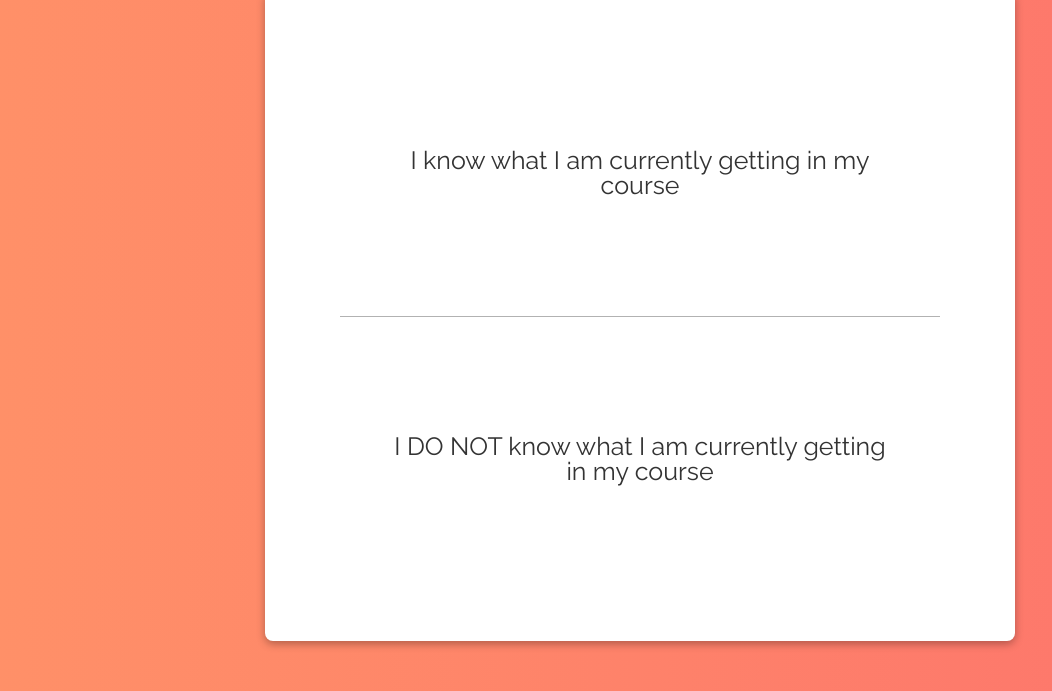
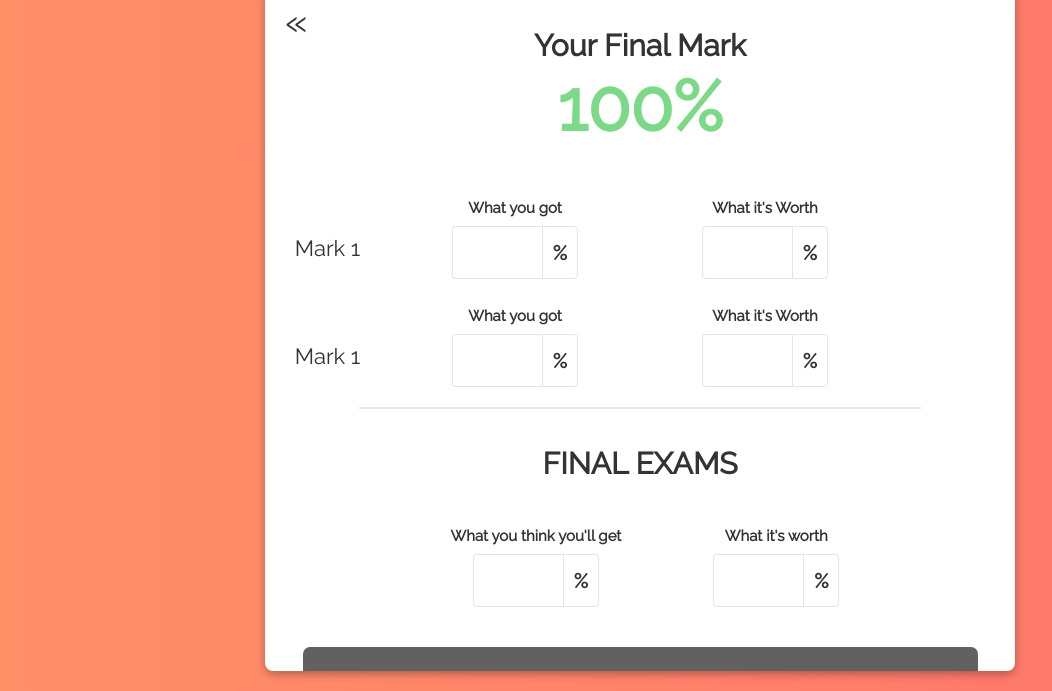
Before and after one commit to cg15255/gradeCalculator, a plain HTML site: page index.html in a window 1280 px wide. Shown: the part 109-800 px from the top of the page, without its empty margins (0-1052 px from the left). Drawn offline with Linux system fonts and the light colour scheme.

Commit message:
completed dontknowgrade card css and html

```diff
--- a/index.css
+++ b/index.css
@@ -178,3 +178,37 @@ input[type="number"] {
   margin: 4rem auto;
   justify-content: space-evenly;
 }
+
+.top-card .mark-row {
+  display: grid;
+  grid-template-columns: 2fr 4fr 4fr 2fr;
+  margin-bottom: -2rem;
+}
+
+.mark-row h4 {
+  font-size: 2.2rem;
+  align-self: end;
+  margin-bottom: 2rem;
+}
+
+.addMark {
+  background: #616161;
+  color: white;
+  font-size: 2.2rem;
+  padding: 2.2rem;
+  width: 90%;
+  margin: 0 auto 2rem;
+  border-radius: 0.7rem;
+  border: none;
+}
+
+.addMark:hover,
+.addMark:active {
+  cursor: pointer;
+  background: #444;
+}
+
+.secondScreen.dontKnow {
+  height: 68rem;
+  overflow-y: scroll;
+}
--- a/index.html
+++ b/index.html
@@ -29,13 +29,121 @@
       <h1>Grade Calculator<img src="logo.png" alt="logo" /></h1>
     </header>
     <main>
-      <div class="app secondScreen">
-        <h3 data-know="true">
+      <div class="app secondScreen dontKnow">
+        <!-- <h3 data-know="true">
           I know what I am currently getting in my course
         </h3>
         <h3 data-know="false">
           I DO NOT know what I am currently getting in my course
-        </h3>
+        </h3> -->
+        <span class="goBack"><a href="/">&laquo;</a></span>
+        <div class="top-card">
+          <h1>Your Final Mark</h1>
+          <h2 class="finalPercent">100%</h2>
+          <div class="marks">
+            <div class="mark-row">
+              <h4>Mark 1</h4>
+              <div class="what-you-got input-label-group">
+                <label for="currentGrade">What you got</label>
+                <div class="input-group">
+                  <input
+                    type="number"
+                    min="0"
+                    step="0.1"
+                    name="whatYouGot"
+                    id="whatYouGot-1"
+                  />
+                  <span class="input-after">%</span>
+                </div>
+                <!-- input-group-->
+              </div>
+              <!-- input-label-group-->
+              <div class="what-you-got input-label-group">
+                <label for="currentGrade">What it's Worth</label>
+                <div class="input-group">
+                  <input
+                    type="number"
+                    min="0"
+                    step="0.1"
+                    name="whatYouGot"
+                    id="whatYouGot-1"
+                  />
+                  <span class="input-after">%</span>
+                </div>
+                <!-- input-group-->
+              </div>
+              <!-- input-label-group-->
+            </div>
+            <!-- mark-row-->
+            <div class="mark-row">
+              <h4>Mark 1</h4>
+              <div class="what-you-got input-label-group">
+                <label for="currentGrade">What you got</label>
+                <div class="input-group">
+                  <input
+                    type="number"
+                    min="0"
+                    step="0.1"
+                    name="whatYouGot"
+                    id="whatYouGot-1"
+                  />
+                  <span class="input-after">%</span>
+                </div>
+                <!-- input-group-->
+              </div>
+              <!-- input-label-group-->
+              <div class="what-you-got input-label-group">
+                <label for="currentGrade">What it's Worth</label>
+                <div class="input-group">
+                  <input
+                    type="number"
+                    min="0"
+                    step="0.1"
+                    name="whatYouGot"
+                    id="whatYouGot-1"
+                  />
+                  <span class="input-after">%</span>
+                </div>
+                <!-- input-group-->
+              </div>
+              <!-- input-label-group-->
+            </div>
+            <!-- mark-row-->
+          </div>
+          <!-- marks-->
+        </div>
+        <!-- top-card-->
+
+        <h1>FINAL EXAMS</h1>
+        <div class="bottom-card">
+          <div class="input-label-group">
+            <label for="estimatedGrade">What you think you'll get</label>
+            <div class="input-group">
+              <input
+                type="number"
+                min="0"
+                step="0.1"
+                name="estimatedGrade"
+                id="estimatedGrade"
+              />
+              <span class="input-after">%</span>
+            </div>
+          </div>
+          <div class="input-label-group">
+            <label for="finalWeight">What it's worth</label>
+            <div class="input-group">
+              <input
+                type="number"
+                min="0"
+                step="0.1"
+                name="finalWeight"
+                id="finalWeight"
+              />
+              <span class="input-after">%</span>
+            </div>
+          </div>
+        </div>
+        <button class="addMark">+ Add Mark</button>
       </div>
     </main>
     <script src="index.js"></script>
```
